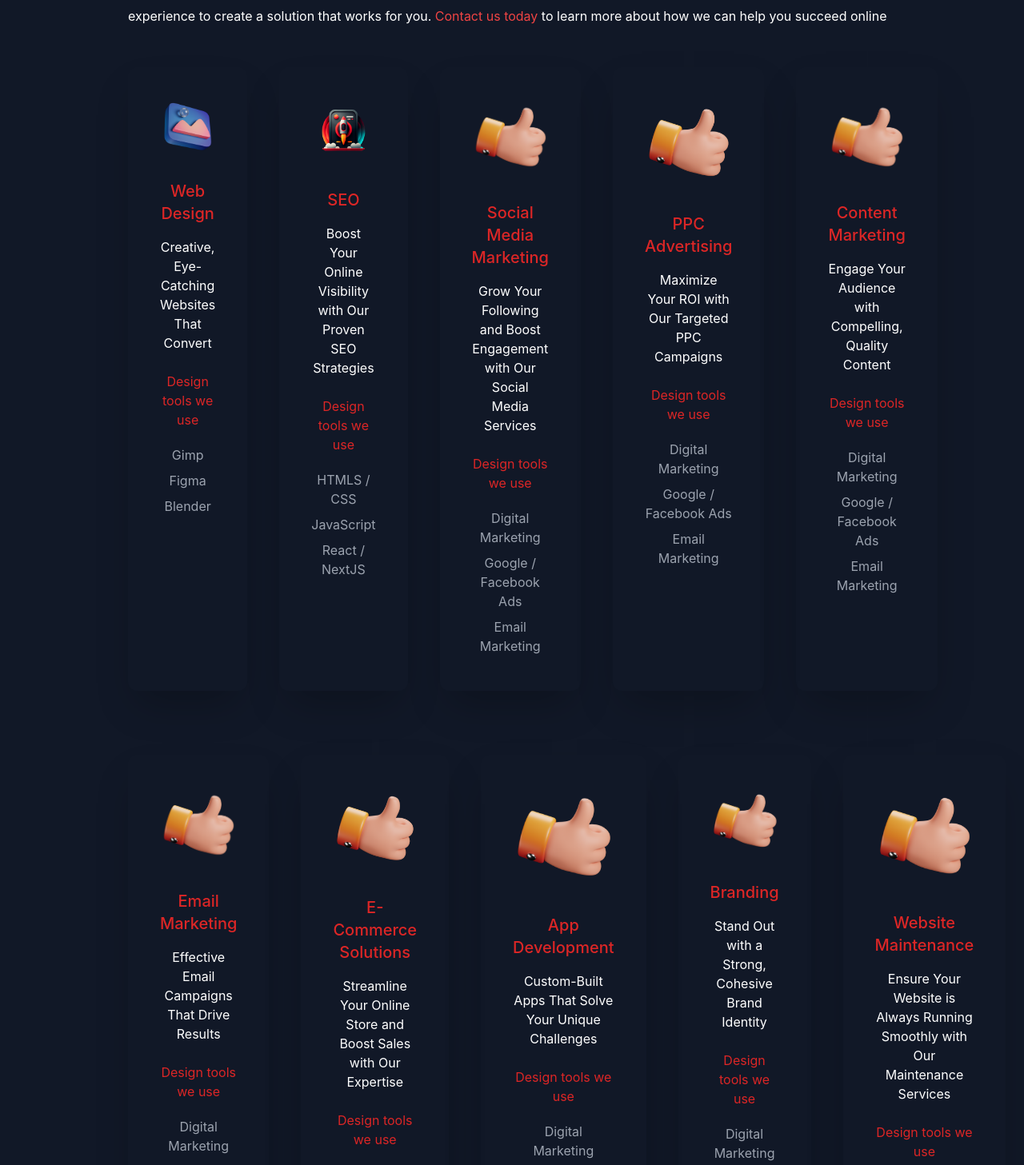
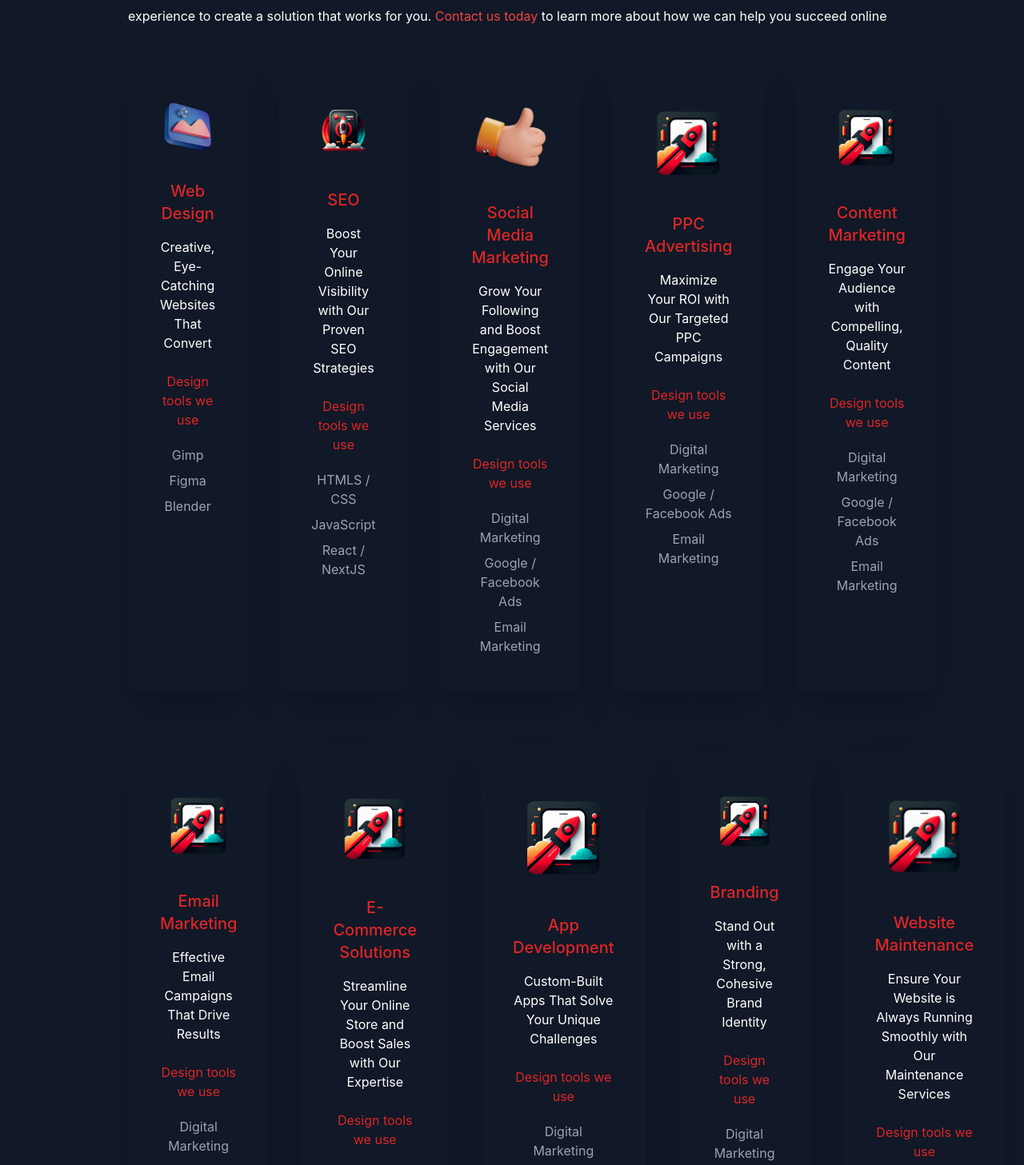
Before and after one commit to redbillis/agency, a Next.js app: page / in a window 1280 px wide. Shown: the part 1168-2625 px from the top of the page at 80% size. Built offline with nearby package versions, Linux system fonts and the light colour scheme.

Commit message:
responsive contact form

```diff
--- a/components/ContactUs/ContactUs.js
+++ b/components/ContactUs/ContactUs.js
@@ -1,7 +1,7 @@
 const ContactUs = () => {
   return (
     <div
-      className="flex flex-col justify-center items-center text-center p-20 text-black dark:text-white"
+      className="flex flex-col justify-center items-center text-center py-20 text-black dark:text-white"
       id="contact-us"
     >
       <h1 className="text-4xl text-red-600 my-10">Contact Us</h1>
@@ -15,7 +15,7 @@ const ContactUs = () => {
           the form.
         </p>
       </div>
-      <form action="" className="w-[600px]">
+      <form action="" className="md:w-[600px]">
         {/* Name and Email Fields Start */}
         <div className="flex my-3 gap-3">
           {/* Name Field Start */}
--- a/components/ServicesSection/ServiceCard.js
+++ b/components/ServicesSection/ServiceCard.js
@@ -11,7 +11,7 @@ const ServiceCard = ({
 }) => {
   return (
     <div className="text-center p-10 rounded-xl my-10 flex flex-col items-center shadow-2xl hover:shadow-xl">
-      <Image src={cardImg} width={600} height={600} alt="design-icon" />
+      <Image src={cardImg} width={500} height={500} alt="design-icon" />
       <h3 className="text-xl font-medium pt-8 pb-2 text-red-600">
         {cardTitle}
       </h3>
--- a/components/ServicesSection/ServicesSection.js
+++ b/components/ServicesSection/ServicesSection.js
@@ -3,6 +3,7 @@ import design from "../../public/design.png";
 import code from "../../public/code.png";
 import consulting from "../../public/consulting.png";
 import seo from '../../public/AI Icons/seo-2.png';
+import seoThree from '../../public/AI Icons/seo-3.png'
 
 // components
 import ServiceCard from "./ServiceCard";
@@ -59,7 +60,7 @@ const ServicesSection = () => {
           ToolThree="Email Marketing"
         />
         <ServiceCard
-          cardImg={consulting}
+          cardImg={seoThree}
           cardTitle="PPC Advertising"
           cardDetails="Maximize Your ROI with Our Targeted PPC Campaigns"
           cardDesignTools="Design tools we use"
@@ -68,7 +69,7 @@ const ServicesSection = () => {
           ToolThree="Email Marketing"
         />
         <ServiceCard
-          cardImg={consulting}
+          cardImg={seoThree}
           cardTitle="Content Marketing"
           cardDetails="Engage Your Audience with Compelling, Quality Content"
           cardDesignTools="Design tools we use"
@@ -79,7 +80,7 @@ const ServicesSection = () => {
       </div>
       <div className="lg:flex gap-10">
         <ServiceCard
-          cardImg={consulting}
+          cardImg={seoThree}
           cardTitle="Email Marketing"
           cardDetails="Effective Email Campaigns That Drive Results"
           cardDesignTools="Design tools we use"
@@ -88,7 +89,7 @@ const ServicesSection = () => {
           ToolThree="Email Marketing"
         />
         <ServiceCard
-          cardImg={consulting}
+          cardImg={seoThree}
           cardTitle="E-Commerce Solutions"
           cardDetails="Streamline Your Online Store and Boost Sales with Our Expertise"
           cardDesignTools="Design tools we use"
@@ -97,7 +98,7 @@ const ServicesSection = () => {
           ToolThree="Email Marketing"
         />
         <ServiceCard
-          cardImg={consulting}
+          cardImg={seoThree}
           cardTitle="App Development"
           cardDetails="Custom-Built Apps That Solve Your Unique Challenges"
           cardDesignTools="Design tools we use"
@@ -106,7 +107,7 @@ const ServicesSection = () => {
           ToolThree="Email Marketing"
         />
         <ServiceCard
-          cardImg={consulting}
+          cardImg={seoThree}
           cardTitle="Branding"
           cardDetails="Stand Out with a Strong, Cohesive Brand Identity"
           cardDesignTools="Design tools we use"
@@ -115,7 +116,7 @@ const ServicesSection = () => {
           ToolThree="Email Marketing"
         />
         <ServiceCard
-          cardImg={consulting}
+          cardImg={seoThree}
           cardTitle="Website Maintenance"
           cardDetails="Ensure Your Website is Always Running Smoothly with Our Maintenance Services"
           cardDesignTools="Design tools we use"
--- a/pages/index.js
+++ b/pages/index.js
@@ -19,7 +19,7 @@ export default function Home() {
         <link rel="icon" href="/favicon.ico" />
       </Head>
 
-      <main className="bg-gray-100 px-10 md:px-20 lg:px-40 dark:bg-gray-900">
+      <main className="bg-gray-100 px-4 md:px-20 lg:px-40 dark:bg-gray-900">
         <Navigation darkMode={darkMode} setDarkMode={setDarkMode} />
         <HeroSection />
         <ServicesSection />
```
